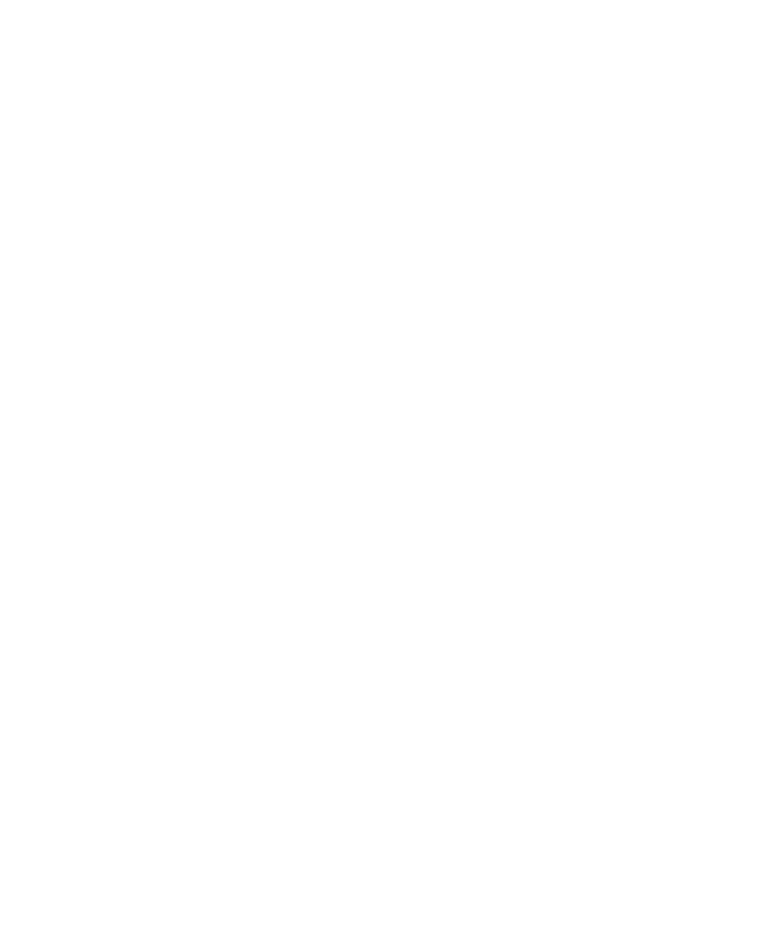
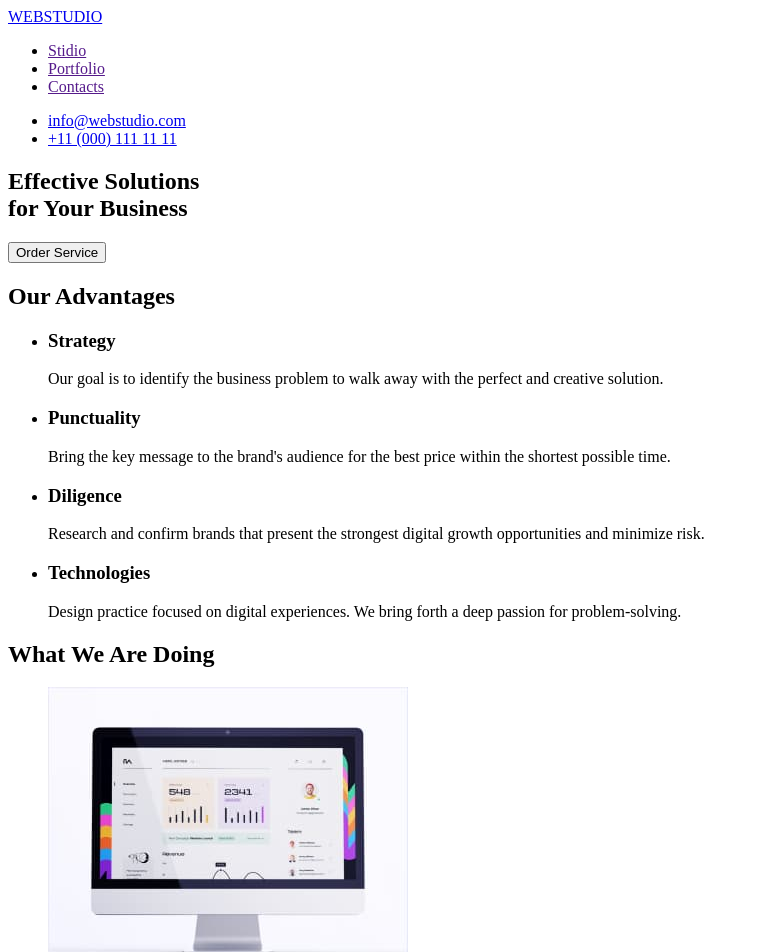
Before and after one commit to OleksandrShpachuk/goit-markup-hw-01, a plain HTML site: page index.html in a window 1280 px wide. Shown: the top 952 px of the page, without its empty margins (0-759 px from the left). Before the commit the page ends 800 px from the top, so only its background shows below. Drawn offline with Linux system fonts and the light colour scheme.

Commit message:
Adds markup

```diff
--- a/index.html
+++ b/index.html
@@ -1,12 +1,105 @@
 <!DOCTYPE html>
 <html lang="en">
+
 <head>
     <meta charset="UTF-8">
     <meta http-equiv="X-UA-Compatible" content="IE=edge">
     <meta name="viewport" content="width=device-width, initial-scale=1.0">
-    <title>Document</title>
+    <title>Студія</title>
 </head>
+
 <body>
+    <header>
+        <nav>
+            <a href="/index.html">WEBSTUDIO</a>
+            <ul>
+                <li><a href="">Stidio</a></li>
+                <li><a href="">Portfolio</a></li>
+                <li><a href="">Contacts</a></li>
+            </ul>
+        </nav>
+        <ul>
+            <li><a href="mailto:info@webstudio.com">info@webstudio.com</a></li>
+            <li><a href="tel:+110001111111">+11 (000) 111 11 11</a></li>
+        </ul>
+    </header>
+    <main>
+        <div>
+            <section>
+                <h1>Effective Solutions <br> for Your Business</h1>
+                <button type="button">Order Service</button>
+            </section>
+        </div>
+        <section>
+            <!-- заголовок н2 спрятать в css -->
+            <h2>Our Advantages</h2>
+            <ul>
+                <li>
+                    <h3>Strategy</h3>
+                    <p>
+                        Our goal is to identify the business problem to walk away with the perfect and creative
+                        solution.
+                    </p>
+                </li>
+                <li>
+                    <h3>Punctuality</h3>
+                    <p>
+                        Bring the key message to the brand's audience for the best price within the shortest possible
+                        time.
+                    </p>
+                </li>
+                <li>
+                    <h3>Diligence</h3>
+                    <p>
+                        Research and confirm brands that present the strongest digital growth opportunities and minimize
+                        risk.
+                    </p>
+                </li>
+                <li>
+                    <h3>Technologies</h3>
+                    <p>
+                        Design practice focused on digital experiences. We bring forth a deep passion for
+                        problem-solving.
+                    </p>
+                </li>
+            </ul>
 
+        </section>
+        <section>
+            <h2>What We Are Doing</h2>
+            <ul>
+                <li><img src="/images/img-1.jpg" alt="Computer monitor" width="360"></li>
+                <li><img src="/images/img-2.jpg" alt="Mobile app image" width="360"></li>
+                <li><img src="/images/img-3.jpg" alt="Responsive website design image" width="360"></li>
+            </ul>
+        </section>
+        <section>
+            <h2>Our Team</h2>
+            <ul>
+                <li>
+                    <img src="/images/Marc-Guerrero.jpg" alt="Marck Guerrero photo" width="264">
+                    <h3>Mark Guerrero</h3>
+                    <p>Product Designer</p>
+                </li>
+                <li><img src="/images/Tom-Ford.jpg" alt="Tom Ford photo" width="264">
+                    <h3>Tom Ford</h3>
+                    <p>Frontend Developer</p>
+                </li>
+                <li>
+                    <img src="/images/Camila-Garcia.jpg" alt="Camila Garcia photo" width="264">
+                    <p>Marketing</p>
+                </li>
+                <li>
+                    <img src="/images/Daniel-Wilson.jpg" alt="Daniel Wilson photo" width="264">
+                    <p>UI Designer</p>
+                </li>
+            </ul>
+        </section>
+    </main>
+    <footer>
+        <a href="/index.html">WEBSTUDIO</a>
+        <p>Increase the flow of customers and sales for your business with digital marketing & growth solutions.</p>
+    </footer>
 </body>
+
 </html>
```
